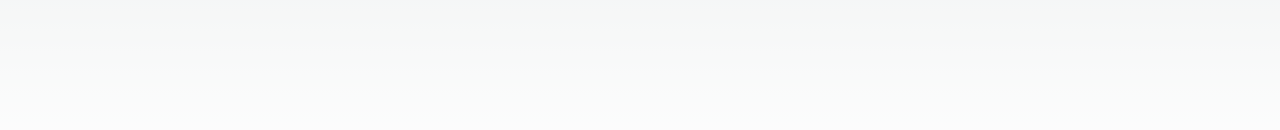
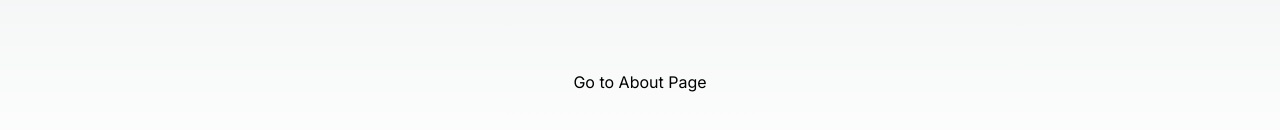
Before and after one commit to RomaSamkov/Next.js-Tutorial, a Next.js app in the folder next-1/: page / in a window 1280 px wide. Shown: the part 610-740 px from the top of the page. Built offline with nearby package versions, Linux system fonts and the light colour scheme.

Commit message:
Update page.tsx

```diff
--- a/next-1/app/page.tsx
+++ b/next-1/app/page.tsx
@@ -1,9 +1,13 @@
 import Image from "next/image";
+import Link from "next/link";
 
 export default function Home() {
   return (
     <main className="flex min-h-screen flex-col items-center justify-between p-24">
       <h1>Hello World !!!</h1>
+      <Link href="/about" className="hover:bg-yellow-700 rounded-md">
+        Go to About Page
+      </Link>
     </main>
   );
 }
```
